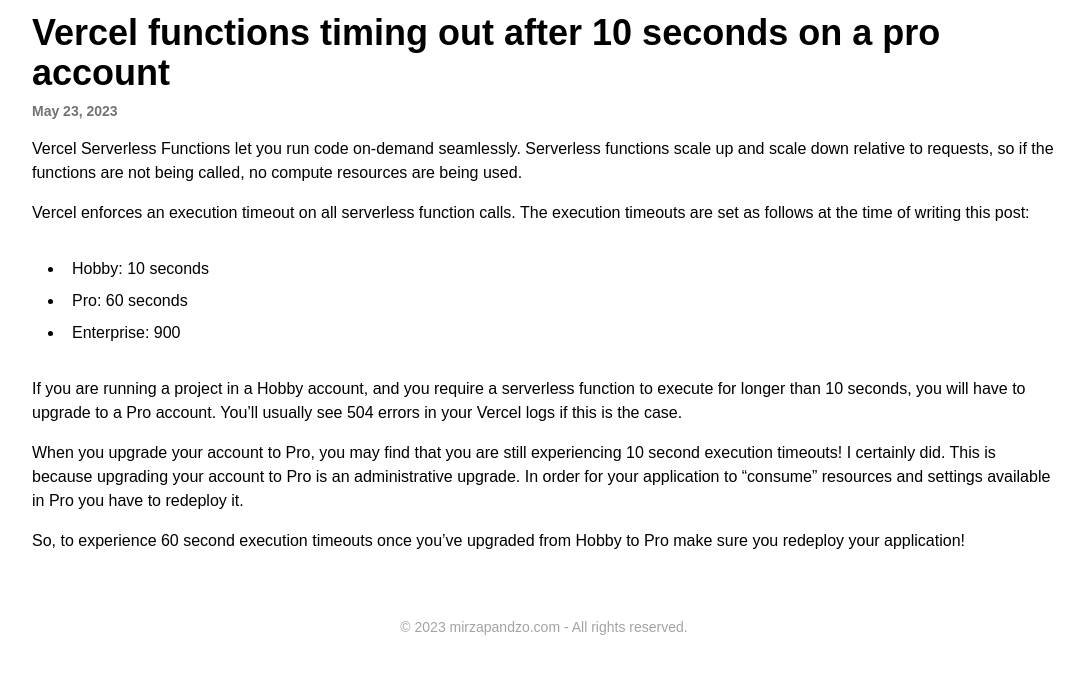
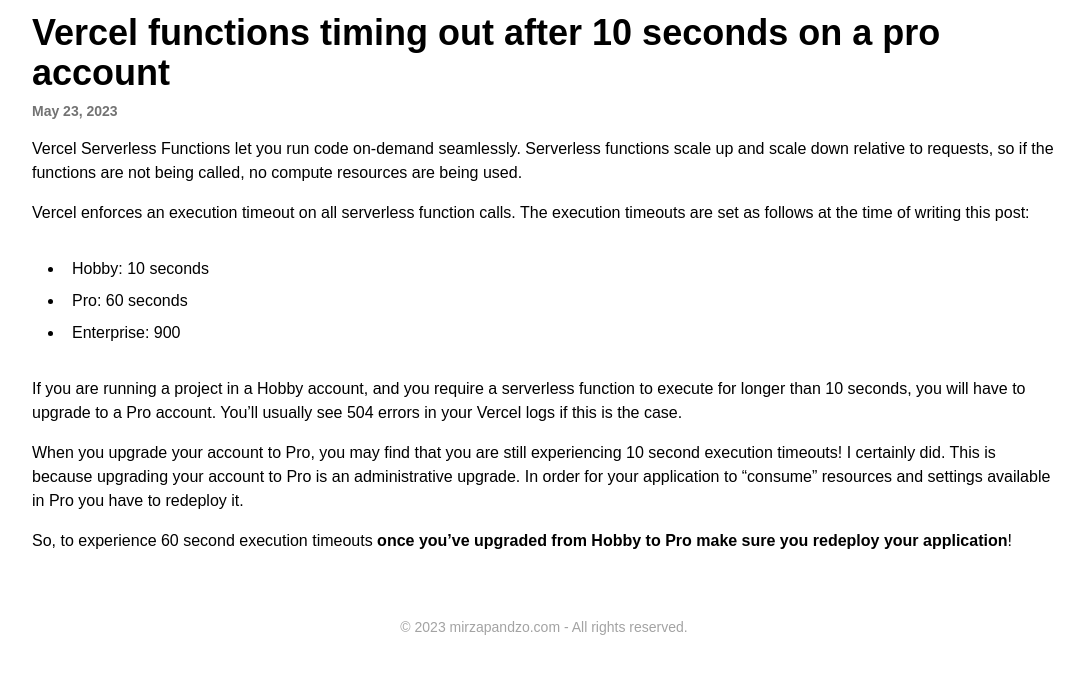
Before and after one commit to mpandzo/mpandzo.github.io, an Astro site: page /vercel-functions-timing-out-after-10-seconds-on-pro-account in a window 1280 px wide. Shown: the part 83-756 px from the top of the page, without its empty margins (96-1183 px from the left). Built offline with nearby package versions, Linux system fonts and the light colour scheme; Astro itself is replaced by a stand-in of ours.

Commit message:
Added strong

```diff
--- a/src/content/posts/vercel-functions-timing-out-after-10-seconds-on-pro-account.md
+++ b/src/content/posts/vercel-functions-timing-out-after-10-seconds-on-pro-account.md
@@ -19,4 +19,4 @@
 
 When you upgrade your account to Pro, you may find that you are still experiencing 10 second execution timeouts! I certainly did. This is because upgrading your account to Pro is an administrative upgrade. In order for your application to "consume" resources and settings available in Pro you have to redeploy it.
 
-So, to experience 60 second execution timeouts once you've upgraded from Hobby to Pro make sure you redeploy your application!
+So, to experience 60 second execution timeouts <strong>once you've upgraded from Hobby to Pro make sure you redeploy your application</strong>!
```
